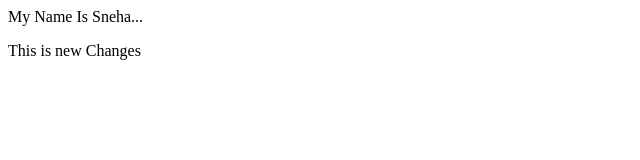
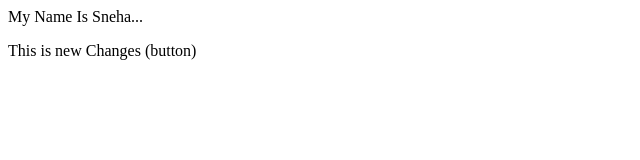
Before and after one commit to snehagahane/LocalRepo, a plain HTML site: page index.html in a window 1280 px wide. Shown: the full height of the page, 0-640 px from the left. Drawn offline with Linux system fonts and the light colour scheme.

```diff
--- a/index.html
+++ b/index.html
@@ -1,4 +1,4 @@
 <p>
     My Name Is Sneha...
 </p>
-<p>This is new Changes</p>
+<p>This is new Changes (button)</p>
```
